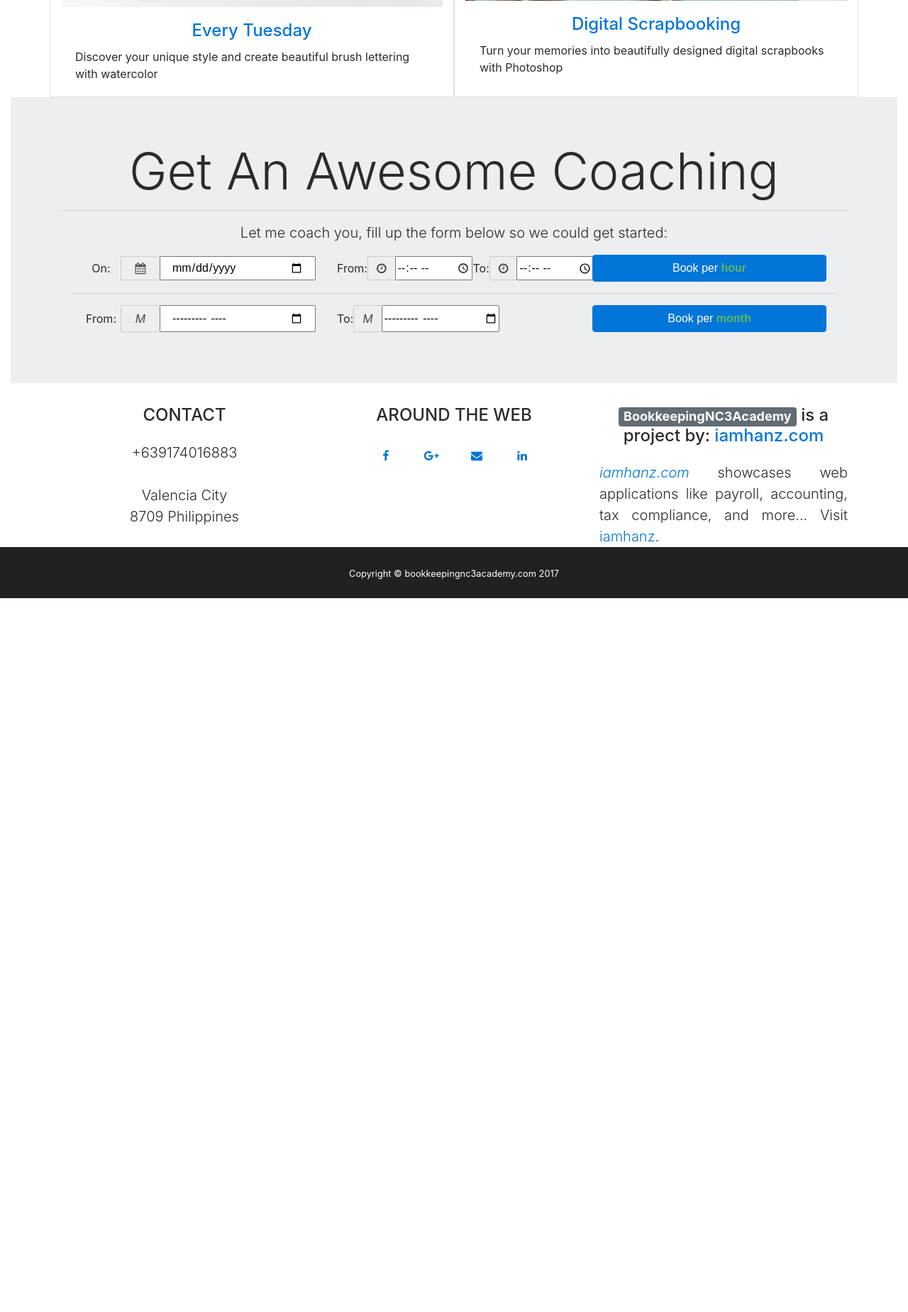
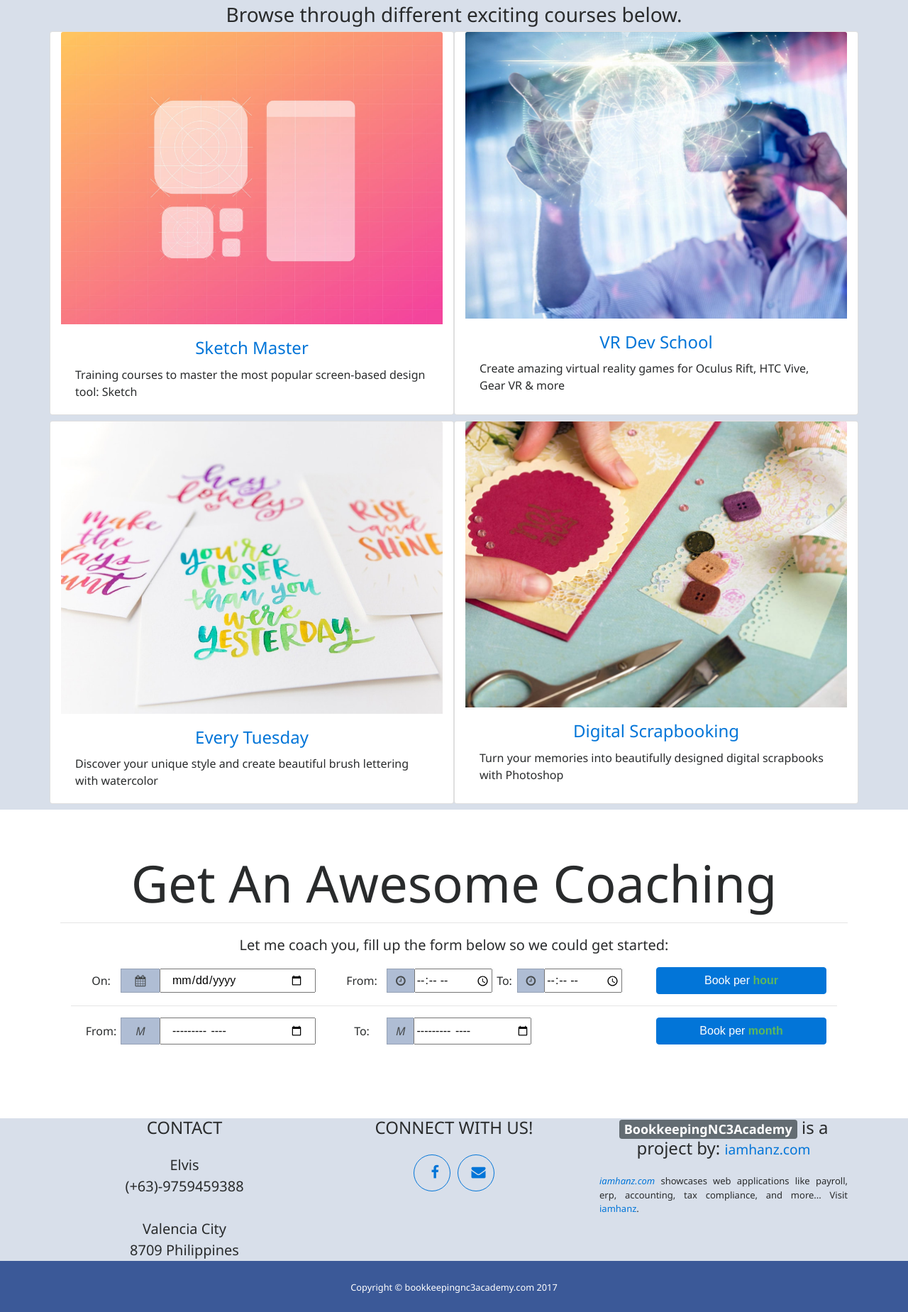
Before and after one commit to hanztura/bookkeepingnc3academy, a Django app: page / in a window 1280 px wide. Shown: the part 2965-4814 px from the top of the page at 71% size. Before the commit the page ends 3808 px from the top, so only its background shows below. Run offline with Django 3.2, Linux system fonts and the light colour scheme; data comes from the database, SQL or seed files in the repository; some libraries are stand-ins or nearby versions.

Commit message:
facebook colors is now used

```diff
--- a/bookkeeping_nc3_academy/bookkeeping_nc3_academy/settings.py
+++ b/bookkeeping_nc3_academy/bookkeeping_nc3_academy/settings.py
@@ -139,6 +139,6 @@ MEDIA_ROOT = os.path.join(BASE_DIR, 'media')
 # https://stackoverflow.com/questions/31324005/django-1-8-sending-mail-using-gmail-smtp
 EMAIL_USE_TLS = True
 EMAIL_HOST = 'smtp.gmail.com'
-EMAIL_HOST_USER = 'it.bookkeepingnc2academy@gmail.com'
-EMAIL_HOST_PASSWORD = 'pa$$w0rd'
+EMAIL_HOST_USER = 'bookkeepingnc3academy@gmail.com'
+EMAIL_HOST_PASSWORD = '@cc3$s2109'
 EMAIL_PORT = 587
--- a/bookkeeping_nc3_academy/public/templates/public/alerts/email_sent.html
+++ b/bookkeeping_nc3_academy/public/templates/public/alerts/email_sent.html
@@ -4,9 +4,10 @@
 	<title></title>
 </head>
 <body>
+	<h1>Your request has been sent. Please check your email.</h1>
+	<p><a href="#"> Get me back to Bookkeeping NC3 Academy</a></p>
 	<script type="text/javascript">
-        var url = "http://127.0.0.1:8000";
-        var win = window.open(url, '_self');
+		alert('Congrats!')
 	</script>
 </body>
 </html>
--- a/bookkeeping_nc3_academy/public/templates/public/includes/coach.html
+++ b/bookkeeping_nc3_academy/public/templates/public/includes/coach.html
@@ -1,5 +1,5 @@
 <section class="" id="id-coach">
-	<div class="jumbotron jumbotron-fluid">
+	<div class="jumbotron jumbotron-fluid" style="background-color: white;">
 		<div class="container">
 			<h2 class="text-center text-capitalize  display-3">Get an awesome coaching</h2>
 			<hr>
@@ -10,21 +10,21 @@
 						<form class="form-inline" action="#" method="post" id="id-form-coach-hour">
 							<div class="col-xs-12 col-md-4 input-group">
 							    <label for="date" class="col-2">On:</label>
-							    <div class="input-group-addon col-2"><i class="fa fa-calendar"></i></div>
+							    <div class="input-group-addon col-2 bg-facebook-lighter-blue"><i class="fa fa-calendar"></i></div>
 								<input class="col-8" type="date" name="date" required>
 							</div>
 
-							<div class="col-xs-12 col-md-4 input-group">
-							    <label for="time_from " >From:</label>
-							    <div class="input-group-addon"><i class="fa fa-clock-o"></i></div>
+							<div class="col-xs-12 col-md-5 input-group">
+							    <label for="time_from " class="col-2">From:</label>
+							    <div class="input-group-addon bg-facebook-lighter-blue"><i class="fa fa-clock-o"></i></div>
 								<input class="" type="time" name="time_from" required>
 
-							    <label for="time_to" >To:</label>
-							    <div class="input-group-addon"><i class="fa fa-clock-o"></i></div>
+							    <label for="time_to" class="col-1">To:</label>
+							    <div class="input-group-addon bg-facebook-lighter-blue"><i class="fa fa-clock-o"></i></div>
 								<input class="" type="time" name="time_to" required>
 							</div>
 
-							<div class="col-xs-12 col-md-4 input-group">
+							<div class="col-xs-12 col-md-3 input-group">
 								<button type="submit" class="btn btn-primary cursor-pointer btn-block">Book per <b class="text-success text-lg">hour</b></button>
 							</div>
 						</form>
@@ -34,17 +34,17 @@
 						<form class="form-inline" action="#" method="post" id="id-form-coach-month">
 							<div class="col-xs-12 col-md-4 input-group">
 							    <label for="month_from" class="col-2" >From:</label>
-							    <div class="input-group-addon col-2"><i >M</i></div>
+							    <div class="input-group-addon col-2 bg-facebook-lighter-blue"><i >M</i></div>
 								<input class="col-8" type="month" name="month_from" required>
 							</div>
 
-							<div class="col-xs-12 col-md-4 input-group">
-							    <label for="month_to" >To:</label>
-							    <div class="input-group-addon"><i >M</i></div>
+							<div class="col-xs-12 col-md-5 input-group">
+							    <label for="month_to" class="col-2" >To:</label>
+							    <div class="input-group-addon bg-facebook-lighter-blue"><i >M</i></div>
 								<input class="" type="month" name="month_to" required>
 							</div>
 
-							<div class="col-xs-12 col-md-4 input-group">
+							<div class="col-xs-12 col-md-3 input-group">
 								<button type="submit" class="btn btn-primary cursor-pointer btn-block">Book per <b class="text-success text-lg">month</b></button>
 							</div>
 						</form>
--- a/bookkeeping_nc3_academy/public/templates/public/includes/courses.html
+++ b/bookkeeping_nc3_academy/public/templates/public/includes/courses.html
@@ -1,5 +1,5 @@
 <section class="" id="id-courses">
-	<div class="jumbutron jumbutron-fluid">
+	<div class="jumbutron jumbutron-fluid bg-facebook-lightest-blue">
 		<div class="container">
 			<h2 class="text-center display-3">Courses</h2>
 			<hr>
@@ -9,7 +9,7 @@
 				<div class="row">
 					<!-- certification topic cards -->
 					{% for course in courses %}
-						<div class="card col-sm-12 col-md-6" >
+						<div class="card col-sm-12 col-md-6 mb-2" >
 							<img class="card-img-top img-fluid image-link cursor-pointer" src="media/{{ course.course_image }}" alt="{{ course.course }} image"  width="100%" height="270px" data-image-link="{{ course.url }}">
 							<div class="card-block">
 								<h4 class="card-title text-center"><a href="{{ course.url }}" target="_blank">{{ course.course }}</a></h4>
--- a/bookkeeping_nc3_academy/public/templates/public/includes/download.html
+++ b/bookkeeping_nc3_academy/public/templates/public/includes/download.html
@@ -1,5 +1,5 @@
 <section class="" id="id-download">
-	<div class="jumbotron jumbotron-fluid">
+	<div class="jumbotron jumbotron-fluid" style="background-color: #fff;">
 		<div class="container">
 			<h2 class="text-center text-capitalize  display-3">Think you’re prepared?</h2>
 			<hr>
@@ -21,7 +21,7 @@
 						</div>
 
 						<div class="col-xs-12 col-md-4 input-group">
-							<button type="submit" class="btn btn-success cursor-pointer">Download NOW!</button>
+							<button type="submit" class="btn btn-success cursor-pointer btn-block">Download NOW!</button>
 						</div>
 					</form>
 			</div>
--- a/bookkeeping_nc3_academy/public/templates/public/includes/footer.html
+++ b/bookkeeping_nc3_academy/public/templates/public/includes/footer.html
@@ -1,43 +1,39 @@
     <!-- Footer -->
-    <footer class="footer text-center bg-default" id="id-contact">
+    <footer class="footer text-center bg-facebook-lightest-blue" id="id-contact">
       <div class="container">
         <div class="row">
           <div class="col-md-4 mb-5 mb-lg-0" id="contact">
             <h4 class="text-uppercase mb-4">Contact</h4>
-            <p class="lead m-0"><span>+639174016883</span></p>
+            <p class="lead m-0"><span>Elvis</span></p>
+            <p class="lead m-0"><span>(+63)-9759459388</span></p>
             <address class="lead m-0">
                 <br>Valencia City
                 <br>8709 Philippines
             </address>
           </div>
           <div class="col-md-4 mb-5 mb-lg-0">
-            <h4 class="text-uppercase mb-4">Around the Web</h4>
+            <h4 class="text-uppercase mb-4">Connect with us!</h4>
             <ul class="list-inline mb-0">
               <li class="list-inline-item">
-                <a class="btn btn-outline-light btn-social text-center rounded-circle" href="http://www.facebook.com/hctura.official" target="_blank">
+                <a class="btn btn-outline-primary btn-social text-center rounded-circle" href="https://www.facebook.com/bookkeepingnciiiacademy/" target="_blank">
                   <i class="fa fa-fw fa-facebook"></i>
                 </a>
               </li>
-              <li class="list-inline-item">
-                <a class="btn btn-outline-light btn-social text-center rounded-circle" href="https://plus.google.com/103034363401656921188" target="_blank">
+              <!-- <li class="list-inline-item">
+                <a class="btn btn-outline-primary btn-social text-center rounded-circle" href="https://plus.google.com/103034363401656921188" target="_blank">
                   <i class="fa fa-fw fa-google-plus"></i>
                 </a>
-              </li>
+              </li> -->
               <li class="list-inline-item">
-                <a class="btn btn-outline-light btn-social text-center rounded-circle" href="mailto:hctura.official@gmail.com">
+                <a class="btn btn-outline-primary btn-social text-center rounded-circle" href="mailto:bookkeepingnc3academy@gmail.com">
                   <i class="fa fa-fw fa-envelope"></i>
-                </a>
-              </li>
-              <li class="list-inline-item">
-                <a class="btn btn-outline-light btn-social text-center rounded-circle" href="https://ph.linkedin.com/in/hanz-cliebb-tura-706a8993" target="_blank">
-                  <i class="fa fa-fw fa-linkedin"></i>
                 </a>
               </li>
             </ul>
           </div>
           <div class="col-md-4">
-            <h4 class="mb-4"><span class="badge badge-default">BookkeepingNC3Academy</span> is a project by: <a href="http://iamhanz.com" target="_blank"><span class="text-lowercase">iamhanz.com</span></a></h4>
-            <p class="lead mb-0 text-justify"><a href="http://iamhanz.com" target="_blank"><em>iamhanz.com</em></a> showcases web applications like payroll, accounting, tax compliance, and more...
+            <h4 class="mb-4" ><span class="badge badge-default">BookkeepingNC3Academy</span> is a project by: <a href="http://iamhanz.com" target="_blank"><small class="text-lowercase">iamhanz.com</small></a></h4>
+            <p class="lead mb-0 text-justify"  style="font-size: small;"><a href="http://iamhanz.com" target="_blank"><em>iamhanz.com</em></a> showcases web applications like payroll, erp, accounting, tax compliance, and more...
               Visit <a href="http://iamhanz.com" target="_blank">iamhanz</a>.</p>
           </div>
         </div>
--- /dev/null
+++ b/bookkeeping_nc3_academy/public/templates/public/includes/header.html
@@ -0,0 +1,10 @@
+
+<!-- Header -->
+<header class="masthead bg-facebook-lightest-blue text-default text-center mb-5">
+  <div class="container-fluid m-0 p-0">
+    <img class="img-fluid mb-5 d-block mx-auto img-avatar" src="media/7cee82680aab78917155aac827d90184.0.jpg" alt="Bookkeeping NC3 Academy image" width="100%" height="256px">
+    <h1 class="text-uppercase mb-0">Bookkeeping NC3 Academy</h1>
+    <hr class="star-dark">
+    <h2 class="font-weight-light mb-0">Awesome tagline here</h2>
+  </div>
+</header>
--- a/bookkeeping_nc3_academy/public/templates/public/includes/pass_nc3.html
+++ b/bookkeeping_nc3_academy/public/templates/public/includes/pass_nc3.html
@@ -1,12 +1,13 @@
 <section class="" id="id-pass-nc3">
-	<div class="jumbotron jumbotron-fluid">
-		<div class="container">
+	<div class="jumbotron jumbotron-fluid bg-facebook-lightest-blue">
+		<div class="">
 			<h2 class="text-center text-capitalize  display-3">Yes! I Want To Pass The Tesda Bookkeeping Exam</h2>
 			<hr>
 
+
+			<p class="text-center">Join the active community helping each other pass the TESDA Bookeeping Exam.</p>
 			<div class="container">
-				<p class="text-center">Join the active community helping each other pass the TESDA Bookeeping Exam.</p>
-					<form class="form-inline" action="{% url 'public:form_mail' %}" method="post">
+				<form class="form-inline" action="{% url 'public:form_mail' %}" method="post" id="id-form-pass-nc3">
 					{% csrf_token %}
 					<input type="hidden" name="title" value="Yes! I Want To Pass The Tesda Bookkeeping Exam">
 
@@ -21,10 +22,11 @@
 					</div>
 
 					<div class="col-xs-12 col-md-4 input-group">
-							<button type="submit" class="btn btn-success cursor-pointer">Count me in!</button>
+						<button type="submit" class="btn btn-success btn-block cursor-pointer">Count me in!</button>
 					</div>
 				</form>
 			</div>
+
 		</div>
 	</div>
 </section>
--- a/bookkeeping_nc3_academy/public/templates/public/includes/practice.html
+++ b/bookkeeping_nc3_academy/public/templates/public/includes/practice.html
@@ -1,5 +1,5 @@
 <section class="" id="id-practice">
-	<div class="jumbutron jumbutron-fluid">
+	<div class="jumbutron jumbutron-fluid bg-facebook-lightest-blue">
 		<div class="container">
 			<h2 class="text-center display-3">Need more practice?</h2>
 			<hr class="my-4">
--- a/bookkeeping_nc3_academy/public/templates/public/index.html
+++ b/bookkeeping_nc3_academy/public/templates/public/index.html
@@ -6,44 +6,43 @@
     {{ block.super }}
     <!-- about us -->
     <li class="nav-item ">
-      <a class="nav-link btn btn-secondary" href="#id-about-us">About us
+      <a class="nav-link  text-white" href="#id-about-us">About us
       </a>
     </li>
 
     <!-- pass nc3 -->
-    <li class="nav-item ">
-      <a class="nav-link btn btn-secondary" href="#id-pass-nc3">Bookkeeping NC3
-      </a>
+    <li class="nav-item">
+        <a class="nav-link  text-white" href="#id-pass-nc3">Bookkeeping NC3</a>
     </li>
 
     <!-- certify -->
     <li class="nav-item">
-      <a class="nav-link  btn btn-secondary" href="#id-certify">Certify</a>
+        <a class="nav-link  text-white" href="#id-certify">Certify</a>
     </li>
 
     <!-- practice -->
     <li class="nav-item">
-      <a class="nav-link  btn btn-secondary" href="#id-practice">Practice</a>
+      <a class="nav-link  text-white" href="#id-practice">Practice</a>
     </li>
 
     <!-- download -->
     <li class="nav-item">
-      <a class="nav-link  btn btn-secondary" href="#id-download">Downloads</a>
+      <a class="nav-link  text-white" href="#id-download">Downloads</a>
     </li>
 
     <!-- courses -->
     <li class="nav-item">
-      <a class="nav-link  btn btn-secondary" href="#id-courses">Take a Course</a>
+      <a class="nav-link  text-white" href="#id-courses">Take a Course</a>
     </li>
 
     <!-- coach -->
     <li class="nav-item">
-      <a class="nav-link  btn btn-secondary" href="#id-coach">Get my Coach</a>
+      <a class="nav-link  text-white" href="#id-coach">Get my Coach</a>
     </li>
 
     <!-- contact -->
     <li class="nav-item">
-      <a class="nav-link  btn btn-secondary" href="#id-contact">Contact</a>
+      <a class="nav-link  text-white" href="#id-contact">Contact</a>
     </li>
 {% endblock nav %}
 
@@ -60,13 +59,18 @@
           position: relative;
         }
         #id-top {
-            padding-top: 70px;
+            padding-top: 50px;
+            padding-left: 0px;
+            padding-right: 0px;
         }
     </style>
 {% endblock head %}
 
 {% block content %}
     <div class="container-fluid" id="id-top">
+        <!-- header -->
+        {% include 'public/includes/header.html' %}
+
         <!-- about us -->
         {% include 'public/includes/about_us.html' %}
 
--- a/bookkeeping_nc3_academy/public/views.py
+++ b/bookkeeping_nc3_academy/public/views.py
@@ -1,6 +1,7 @@
 from django.shortcuts import render
 from django.views.generic import TemplateView
 from django.core.mail import EmailMessage, send_mail
+from django.http import HttpResponse
 
 from certifications.models import Certification, Topic
 from courses.models import Course
--- a/bookkeeping_nc3_academy/templates/base_project.html
+++ b/bookkeeping_nc3_academy/templates/base_project.html
@@ -14,6 +14,7 @@
     <style type="text/css">
         html, body {
             height: 100%;
+            font-family: "Segoe UI";
         }
         .btn-page-top-bottom{
              position:fixed;
@@ -41,18 +42,38 @@
         .bg-black{
             background-color: #212121;
         }
-
+        .bg-facebook-blue{
+            background-color: #3B5998;
+        }
+        .bg-facebook-medium-blue{
+            background-color: #6d84b4;
+        }
+        .bg-facebook-lighter-blue{
+            background-color: #afbdd4;
+        }
+        .bg-facebook-lightest-blue{
+            background-color: #d8dfea;
+        }
+        .color-facebook-lightest-blue{
+            color: #d8dfea;
+        }
+        .btn-social {
+          width: 3.25rem;
+          height: 3.25rem;
+          font-size: 1.25rem;
+          line-height: 2rem;
+        }
     </style>
     {% block head %}{% endblock head %}
 </head>
 <body data-spy="scroll" data-target="#navbarNav">
-    <nav class="navbar fixed-top navbar-toggleable-md navbar-light bg-faded" role="navigation">
+    <nav class="navbar fixed-top navbar-toggleable-md navbar-light bg-facebook-blue" role="navigation">
       <button class="navbar-toggler navbar-toggler-right" type="button" data-toggle="collapse" data-target="#navbarNav" aria-controls="navbarNav" aria-expanded="false" aria-label="Toggle navigation">
         <span class="navbar-toggler-icon"></span>
       </button>
-      <a class="navbar-brand" href="#"><span class="badge badge-default">BookkeepingNC3Academy</span></a>
+      <a class="navbar-brand" href="#" style="color: #d8dfea;"><strong>BookkeepingNC3Academy</strong></a>
       <div class="collapse navbar-collapse scroll" id="navbarNav">
-        <ul class="nav navbar-nav navbar-right" role="tablist">
+        <ul class="nav navbar-nav navbar-right" role="tablist" style="text-decoration: underline;">
                 {% block nav %}
 
                 {% endblock nav %}
@@ -69,7 +90,7 @@
                 </div>
             {% endblock content %}
 
-    <div class="copyright py-4 text-center text-white bg-black">
+    <div class="copyright py-4 text-center text-white bg-facebook-blue">
       <div class="container">
         <small>Copyright &copy; bookkeepingnc3academy.com 2017</small>
       </div>
```
Also changed, not shown: bookkeeping_nc3_academy/public/templates/public/includes/js/ajax.html (added, +19 -0 lines), bookkeeping_nc3_academy/media/7cee82680aab78917155aac827d90184.0.jpg (added). Lines whose indentation alone changed are shown as unchanged.
